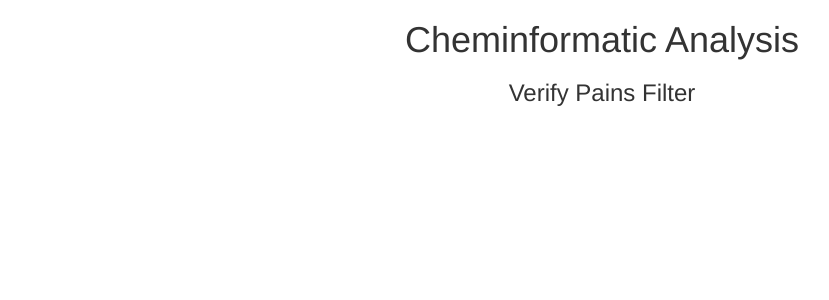
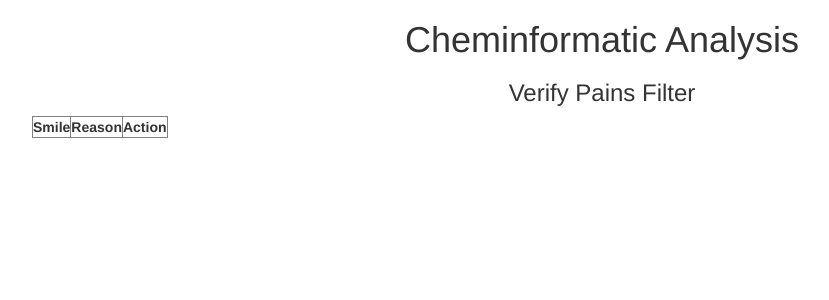
Before and after one commit to sandboxnu/cheminformatics, a Flask app: page /pains_verify_and_coefficient_use in a window 1280 px wide. Shown: the top 300 px of the page, without its empty margins (38-867 px from the left). Run offline with Flask 2, Linux system fonts and the light colour scheme; lists and menus that the app fills with data are empty; some libraries are stand-ins or nearby versions.

Commit message:
Formatting pains verify filtering. With not action.

```diff
--- a/app/templates/pains_verify_and_coefficient_use.html
+++ b/app/templates/pains_verify_and_coefficient_use.html
@@ -7,9 +7,25 @@
   <div class="text-center">
     <h1> {{ title }}</h1>
     <h3>Verify Pains Filter</h3>
+    <table border=1>
+        <tr>
+            <th>Smile</th>
+            <th>Reason</th>
+            <th>Action</th>
+          </tr>
     {% for smile, reason in bad_smiles.items() %}
-    <p> {{ reason }}</p>
+    <tr id={smile}>
+      <td>
+        {{smile}}
+      </td>
+    <td>
+      {{reason}}
+    </td>
+    <td>
+       <input type="checkbox" name={smile} value={smile}/>
+    </td>
+      </tr>
     {% endfor %}
-
+  </table>
   </div>
 {% endblock %}
```
